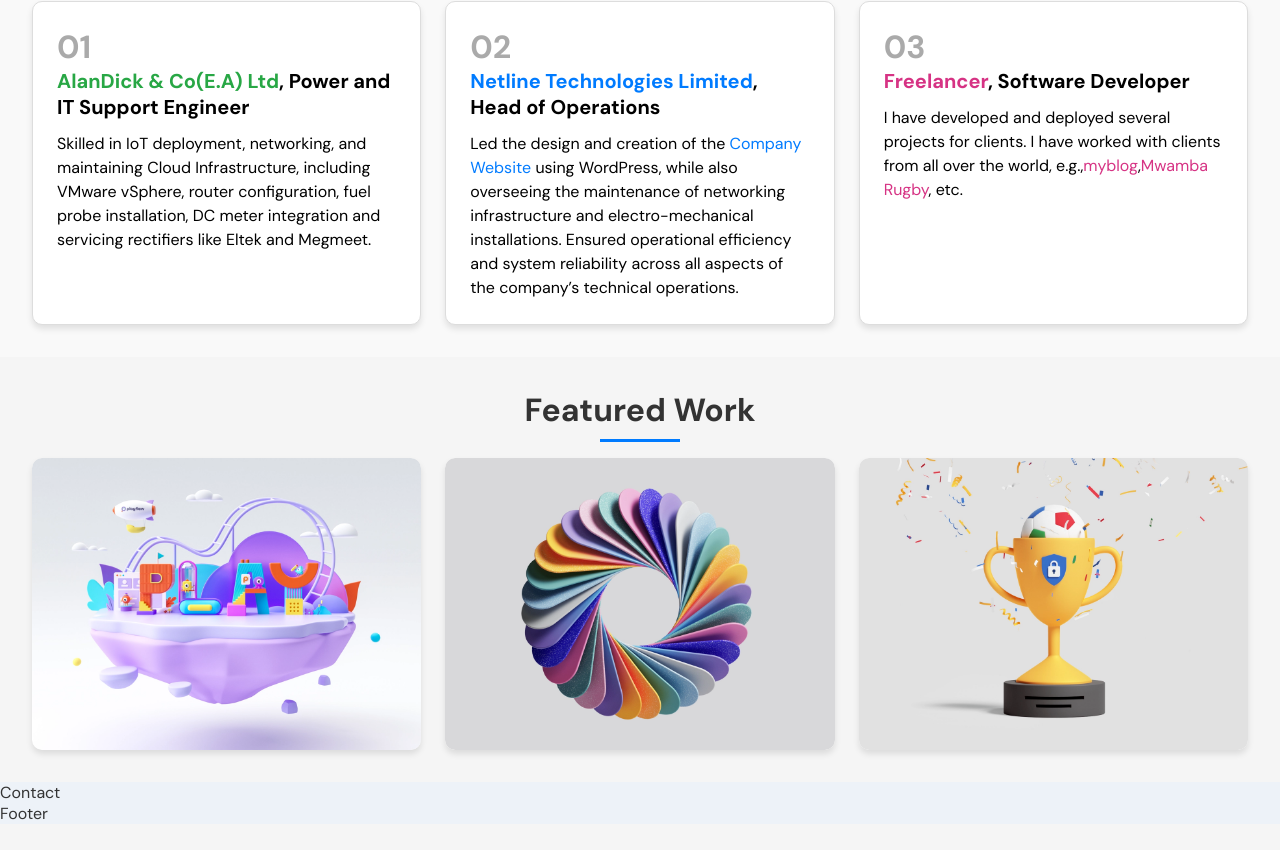
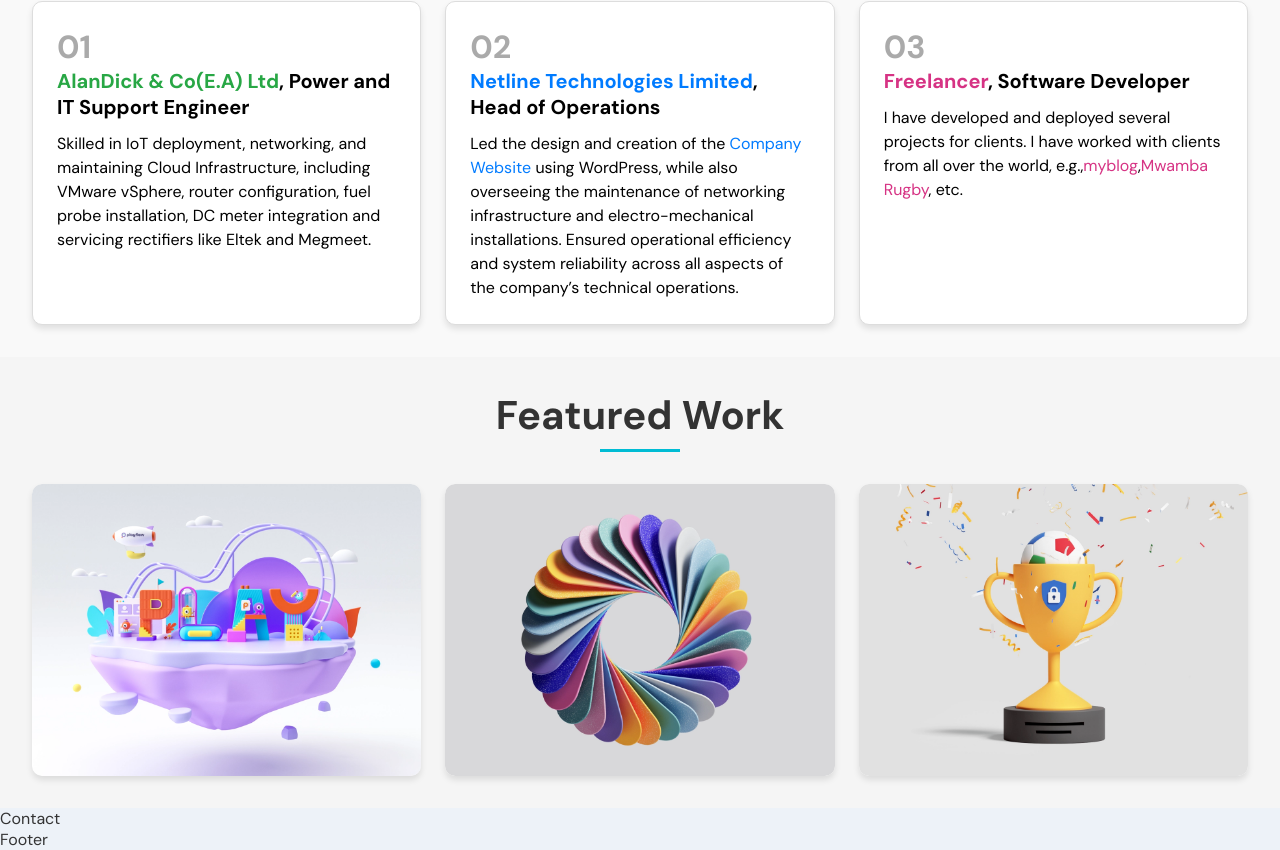
Before and after one commit to DavisKiprotich/New-Portfolio, a React (Create React App) app: page / in a window 1280 px wide. Shown: the part 3124-3974 px from the top of the page. Before the commit the page ends 3948 px from the top, so only its background shows below. Built offline with nearby package versions, Linux system fonts and the light colour scheme.

Commit message:
Featured work updated

```diff
--- a/src/container/Work/Work.scss
+++ b/src/container/Work/Work.scss
@@ -4,10 +4,18 @@
   text-align: center;
 
   .section-title {
+    font-size: 2.5rem;
+    font-weight: bold;
+    color: #333;
+    margin-bottom: 2rem;
+  }
+  .section-title::after {
+    content: '';
     font-size: 2rem;
     font-weight: bold;
-    color: #333;
-    margin-bottom: 1rem;
+    height: 3px;
+    background-color: #00bcd4;
+    margin: 0.5rem auto 0;
   }
 
   .projects-grid {
```
